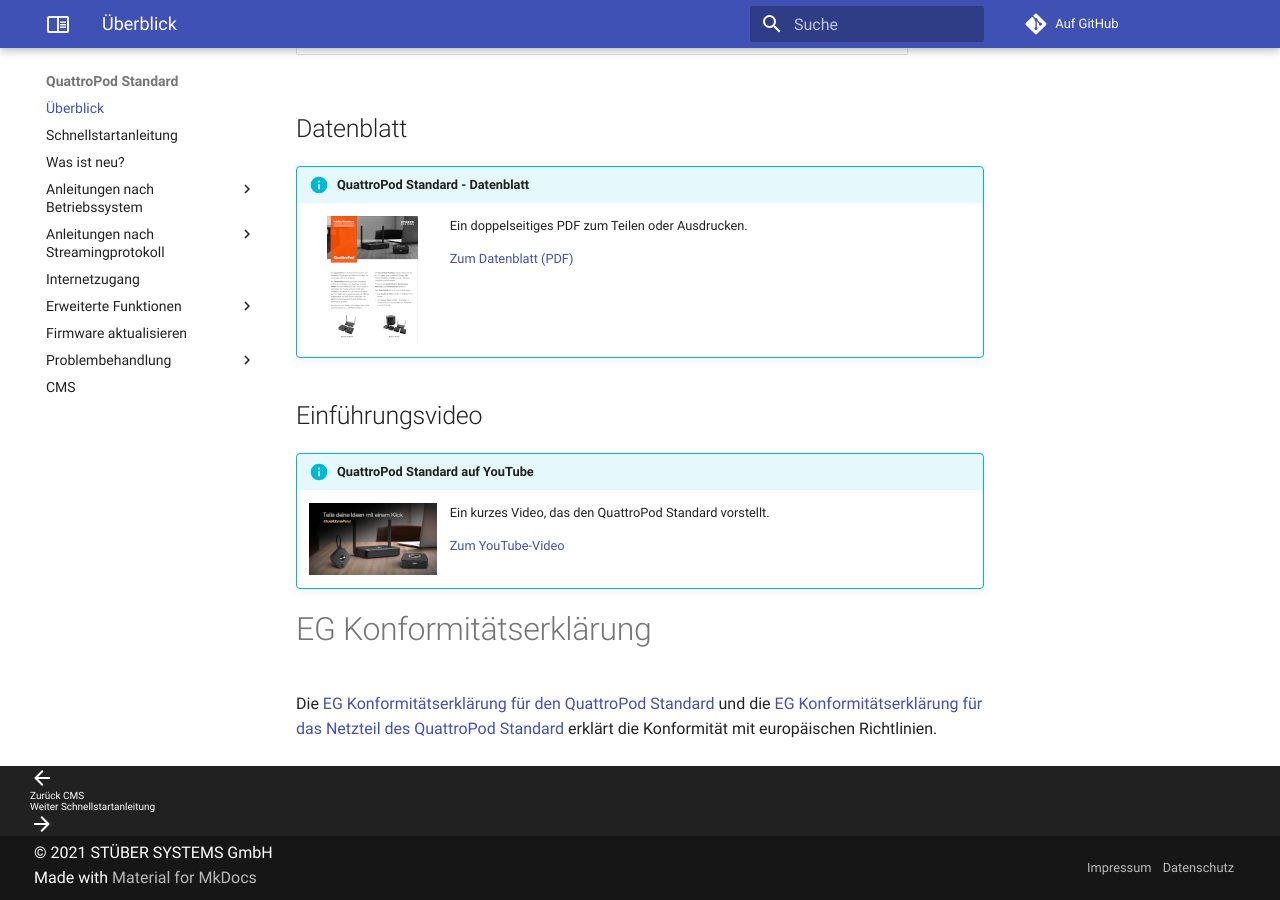
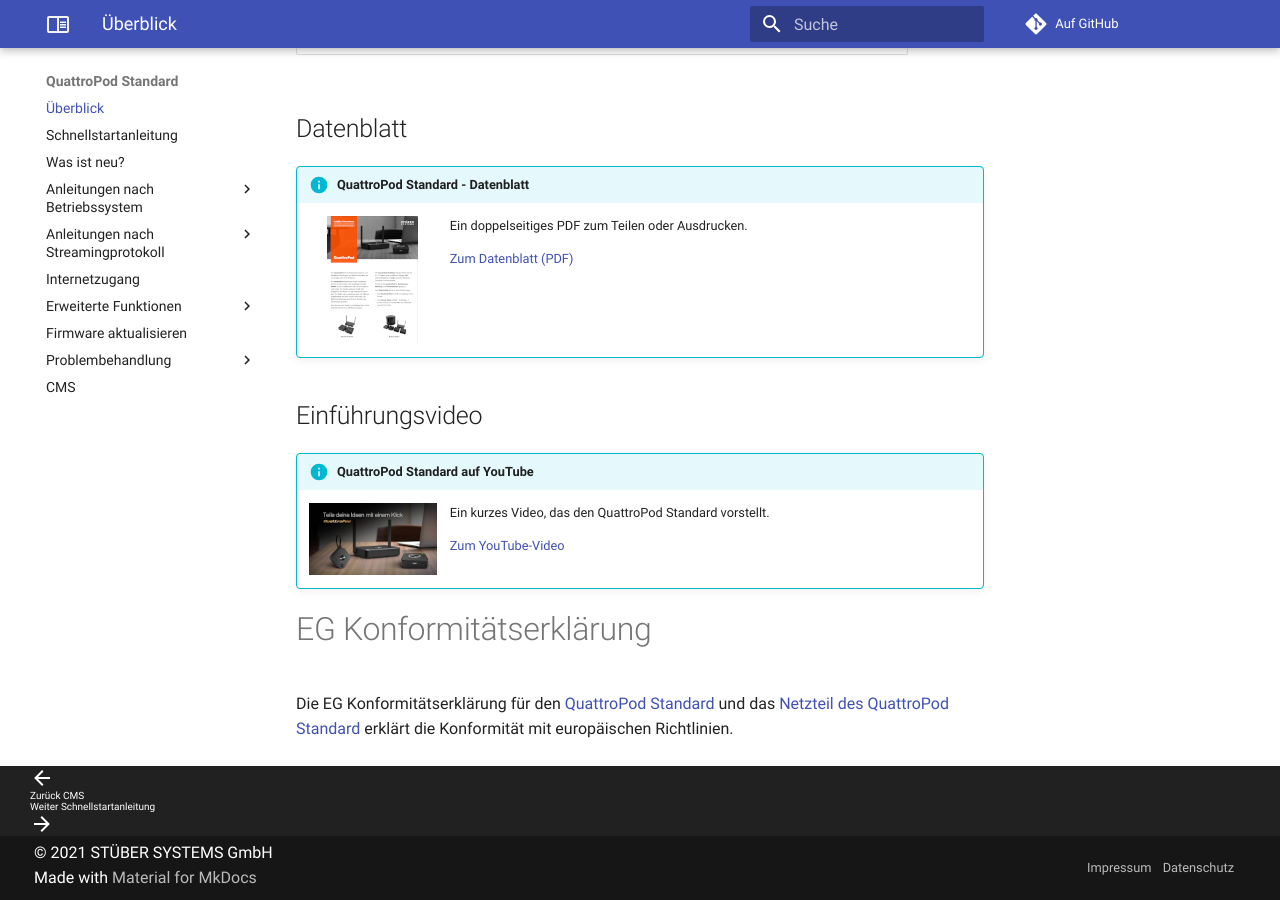
Before and after one commit to stuebersystems/doc.quattropod.de, an MkDocs documentation site: the page built from docs/standard/intro.md, in a window 1280 px wide and 900 px high, scrolled down 1184 px. Built offline with MkDocs 1.6.1 and Material for MkDocs 9.7.7, drawn with Linux system fonts in a browser that asks for light colours; comment, search, counter and statistics services are not loaded.

Commit message:
EG Konformitätserklärung

```diff
--- a/docs/standard/intro.md
+++ b/docs/standard/intro.md
@@ -58,7 +58,7 @@ Für einen kompakten Produktvergleich mit den anderen Modell-Varianten aus der Q
 
 # EG Konformitätserklärung
 
-Die [EG Konformitätserklärung für den QuattroPod Standard][8] und die [EG Konformitätserklärung für das Netzteil des QuattroPod Standard][9] erklärt die Konformität mit europäischen Richtlinien.
+Die EG Konformitätserklärung für den [QuattroPod Standard][8] und das [Netzteil des QuattroPod Standard][9] erklärt die Konformität mit europäischen Richtlinien.
 
 [8]: https://download.stueber.de/doc/de/quattropod/quattropod.konformitaetserklaerung.pdf
 
```
Also changed, not shown: docs/deluxe/intro.md (+1 -1 lines), docs/lite/intro.md (+1 -1 lines), docs/mini/intro.md (+1 -1 lines), docs/usb/intro.md (+1 -1 lines).
